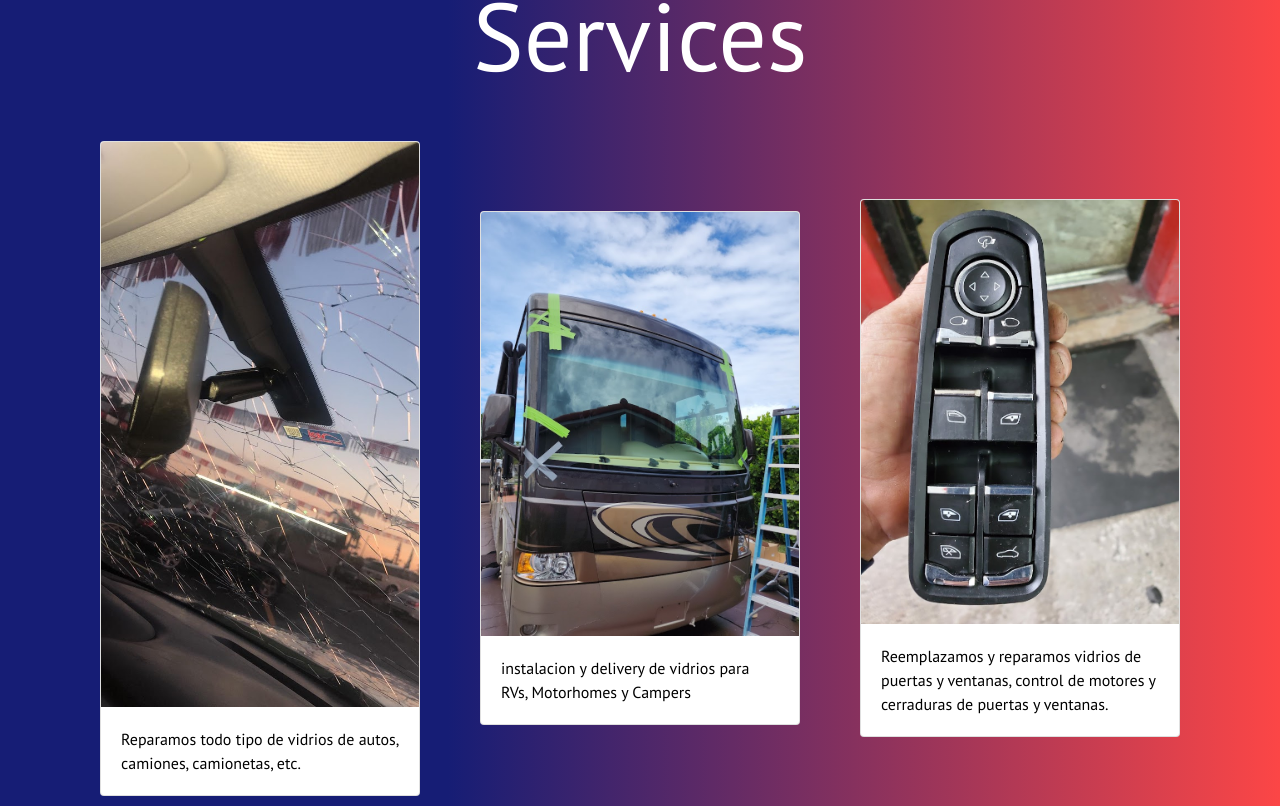
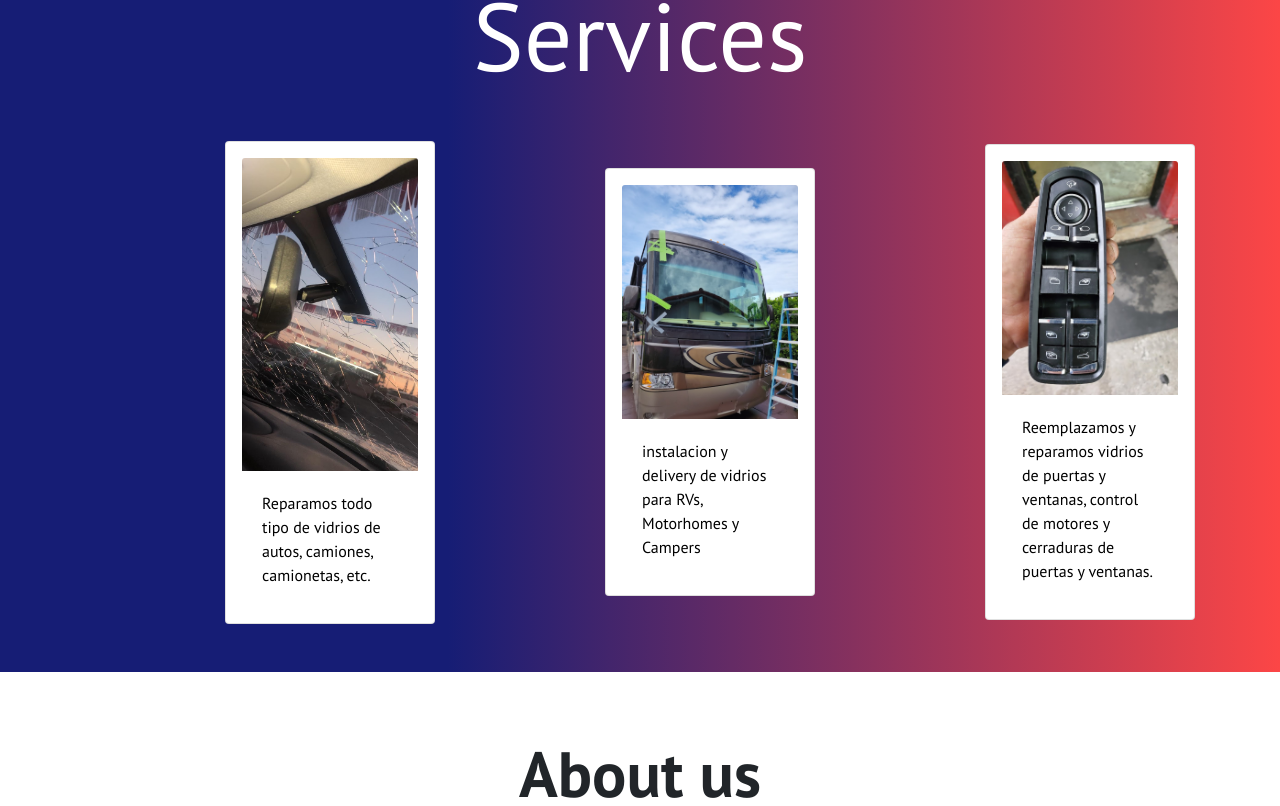
Before and after one commit to T00lio/marinautoglass, a React (Create React App) app: page / in a window 1280 px wide. Shown: the part 874-1680 px from the top of the page. Built offline with nearby package versions, Linux system fonts and the light colour scheme.

Commit message:
added padding to cards

```diff
--- a/src/components/Hero.css
+++ b/src/components/Hero.css
@@ -64,3 +64,8 @@
     rgba(252, 70, 70, 1) 100%
   );
 }
+
+.card {
+  margin-left: 40%;
+  padding: 1rem;
+}
--- a/src/components/Hero.js
+++ b/src/components/Hero.js
@@ -43,7 +43,7 @@ function HeroSection() {
             <div class="container mt-5 mb-5">
               <div class="row">
                 <div class="col d-flex align-items-center justify-content-center">
-                  <div class="card " style={{ width: "20rem" }}>
+                  <div className="card " style={{ width: "20rem" }}>
                     <img
                       src={broken}
                       class="card-img-top object-fit-cover"
@@ -59,7 +59,7 @@ function HeroSection() {
                 </div>
                 <div class="col d-flex align-items-center justify-content-center">
                   <div
-                    class="card"
+                    className="card"
                     style={{
                       width: "20rem",
                     }}
@@ -78,7 +78,7 @@ function HeroSection() {
                   </div>
                 </div>
                 <div class="col d-flex align-items-center justify-content-center">
-                  <div class="card" style={{ width: "20rem" }}>
+                  <div className="card" style={{ width: "20rem" }}>
                     <img
                       src={windshield}
                       class="card-img-top object-fit-cover"
```
